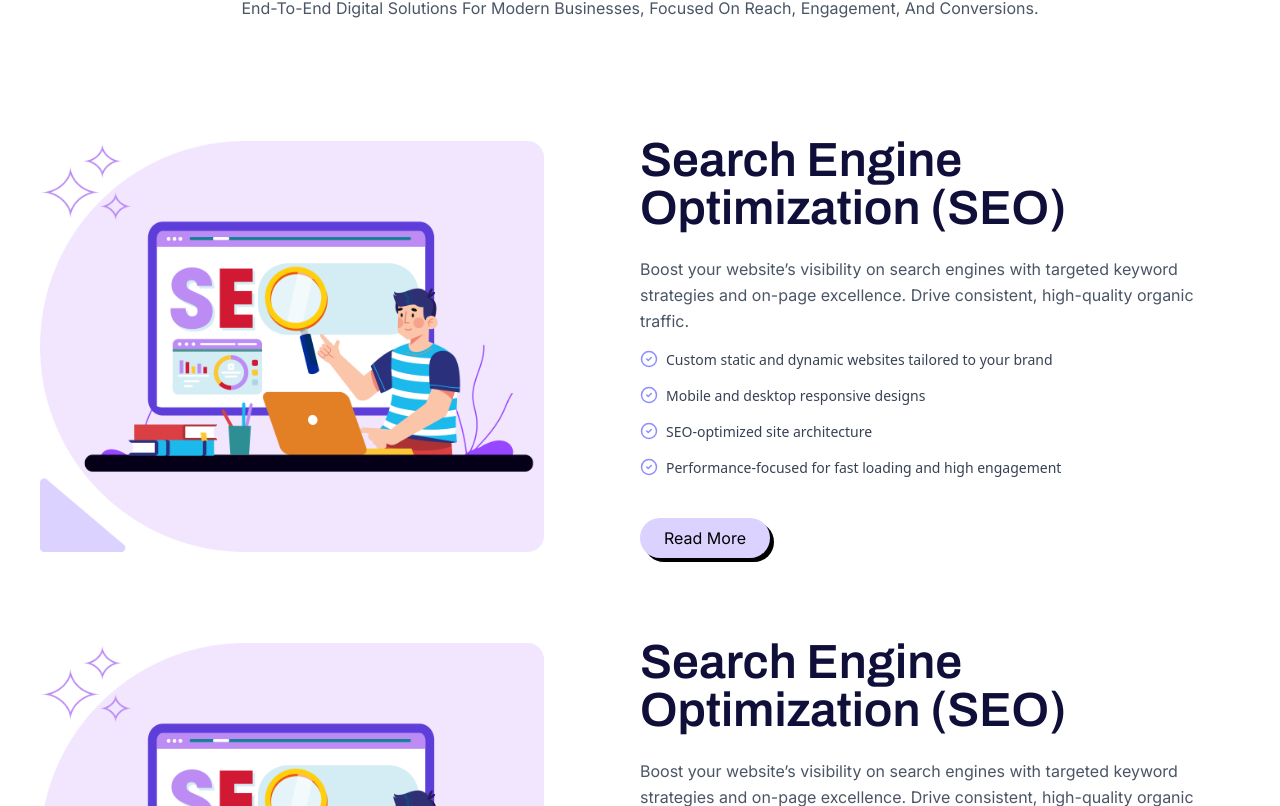
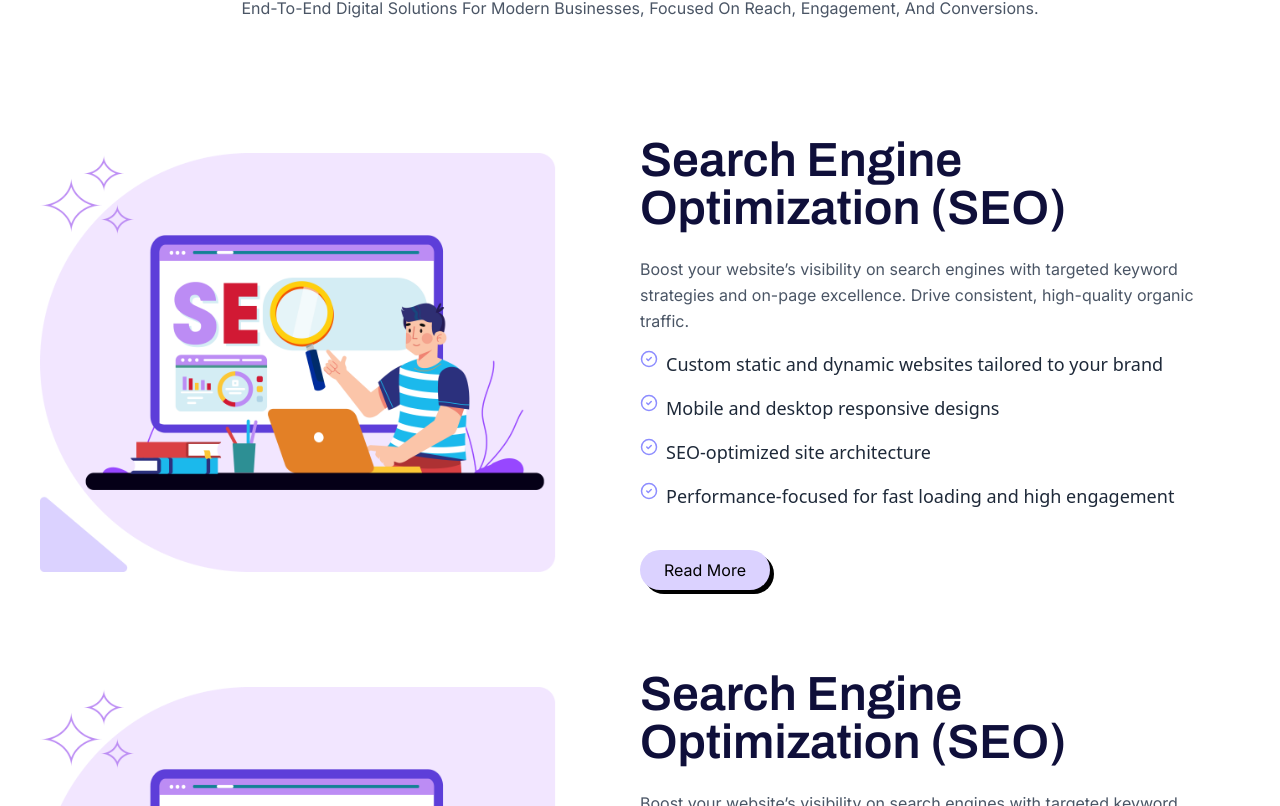
Before and after one commit to Suryansh9331/Official_OzMP_web, a React (Vite) app: page /services-digital-marketing in a window 1280 px wide. Shown: the part 1814-2620 px from the top of the page. Built offline with nearby package versions, Linux system fonts and the light colour scheme; a web font is replaced by a local one.

Commit message:
DM page v6

```diff
--- a/src/Pages/DigitalMarketing/DmLeftServices.jsx
+++ b/src/Pages/DigitalMarketing/DmLeftServices.jsx
@@ -144,7 +144,7 @@ const LeftServiceSection = ({
           <img
             src={image}
             alt="illustration"
-            className="lg:max-w-[90%] md:max-w-full "
+            className="lg:max-w-[92%] md:max-w-full "
           />
         </motion.div>
 
@@ -164,7 +164,7 @@ const LeftServiceSection = ({
             {points.map((point, idx) => (
               <li
                 key={idx}
-                className="flex items-start gap-2 text-[Inter] text-sm md:text-xs lg:text-sm text-gray-700"
+                className="flex items-start gap-2 text-[Inter] text-sm md:text-xs lg:text-lg  font-normal text-gray-800 "
               >
                 <CheckCircle2 className="text-[#8D8DFF]" size={18 } />
                 <span>{point}</span>
@@ -175,7 +175,7 @@ const LeftServiceSection = ({
           {/* Read More Button */}
           <motion.button
             style={{ backgroundColor: buttonColor }}
-            className="px-5  md:px-4  lg:px-6 py-2 rounded-full font-normal font-[Inter] shadow-[4px_4px_0px_0px_rgba(0,0,0,1)] hover:shadow-md transition mt-4 md:mt-2 lg:mt-4 md:text-xs sm:text-sm lg:text-base"
+            className="px-5  md:px-4  lg:px-6 py-2 rounded-full font-normal font-[Inter] shadow-[4px_4px_0px_0px_rgba(0,0,0,1)] hover:shadow-md transition-transform  hover:cursor-pointer mt-4 md:mt-2 lg:mt-4 md:text-xs sm:text-sm lg:text-base  hover:-translate-x-1 hover:-translate-y-1  duration-300"
           >
             {buttonText}
           </motion.button>
```
